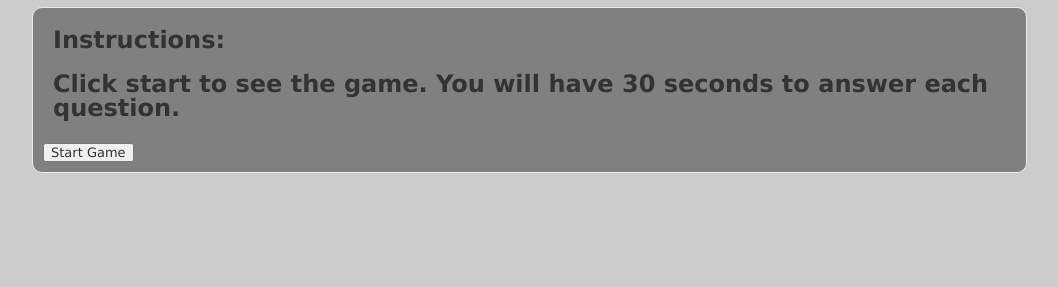
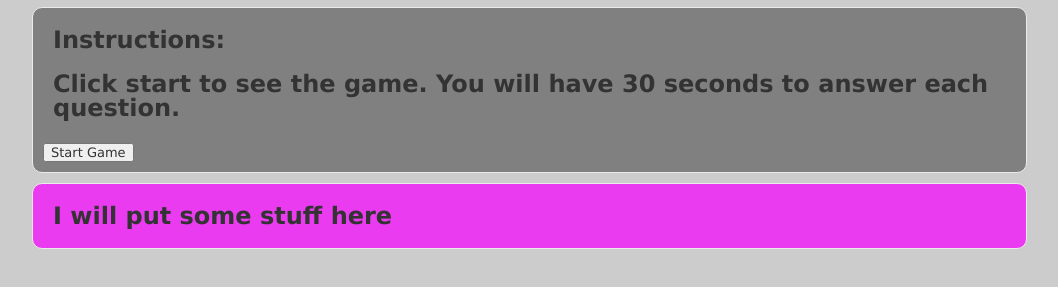
Before and after one commit to Highlyne/TriviaGame, a plain HTML site: page index.html in a window 1280 px wide. Shown: the part 131-418 px from the top of the page, without its empty margins (113-1171 px from the left). Drawn offline with nearby package versions, Linux system fonts and the light colour scheme.

Commit message:
Has results section

```diff
--- a/assets/css/stylesheet.css
+++ b/assets/css/stylesheet.css
@@ -59,3 +59,14 @@ h1 {
     border: 1px solid #b81feb;
     margin: 5px;
 }
+
+#result-wrapper {
+    width: 995px;
+    float: left;
+    margin: 0 auto;
+    padding: 10px;
+    background: rgb(234, 59, 240);
+    border-radius: 10px;
+    border: 1px solid #ebebeb;
+    margin: 5px;
+}
--- a/index.html
+++ b/index.html
@@ -50,54 +50,65 @@
         <div id="game-content">
             <div class="row">
                 <div class="col-sm-12">
-                        <p>Question #1: </p><br>
+                    <p>Question #1: </p>
+                    <br>
                     <div id="questions1"></div>
                 </div>
             </div>
             <div class="row">
                 <div class="col-sm-12">
-                        <p>Answers:</p><br>
+                    <p>Answers:</p>
+                    <br>
                     <div id="answerboxes1"></div>
                 </div>
             </div>
             <div class="row">
                 <div class="col-sm-12">
-                        <p>Question #2: </p><br>
+                    <p>Question #2: </p>
+                    <br>
                     <div id="questions2"></div>
                 </div>
             </div>
             <div class="row">
                 <div class="col-sm-12">
-                        <p>Answers:</p><br>
+                    <p>Answers:</p>
+                    <br>
                     <div id="answerboxes2"></div>
                 </div>
             </div>
             <div class="row">
                 <div class="col-sm-12">
-                        <p>Question #3: </p><br>
+                    <p>Question #3: </p>
+                    <br>
                     <div id="questions3"></div>
                 </div>
             </div>
             <div class="row">
                 <div class="col-sm-12">
-                        <p>Answers:</p><br>
+                    <p>Answers:</p>
+                    <br>
                     <div id="answerboxes3"></div>
                 </div>
             </div>
             <div class="row">
                 <div class="col-sm-12">
-                        <p>Question #4: </p><br>
+                    <p>Question #4: </p>
+                    <br>
                     <div id="questions3"></div>
                 </div>
             </div>
             <div class="row">
                 <div class="col-sm-12">
-                        <p>Answers:</p><br>
+                    <p>Answers:</p>
+                    <br>
                     <div id="answerboxes3"></div>
                 </div>
             </div>
         </div>
     </div>
+    <div id="result-wrapper">
+        <p>I will put some stuff here</p>
+        <div id="result-info"></div>
     </div>
 </div>
     <script type="text/javascript" src="assets/javascript/game.js"></script>
```
Lines whose indentation alone changed are shown as unchanged.
